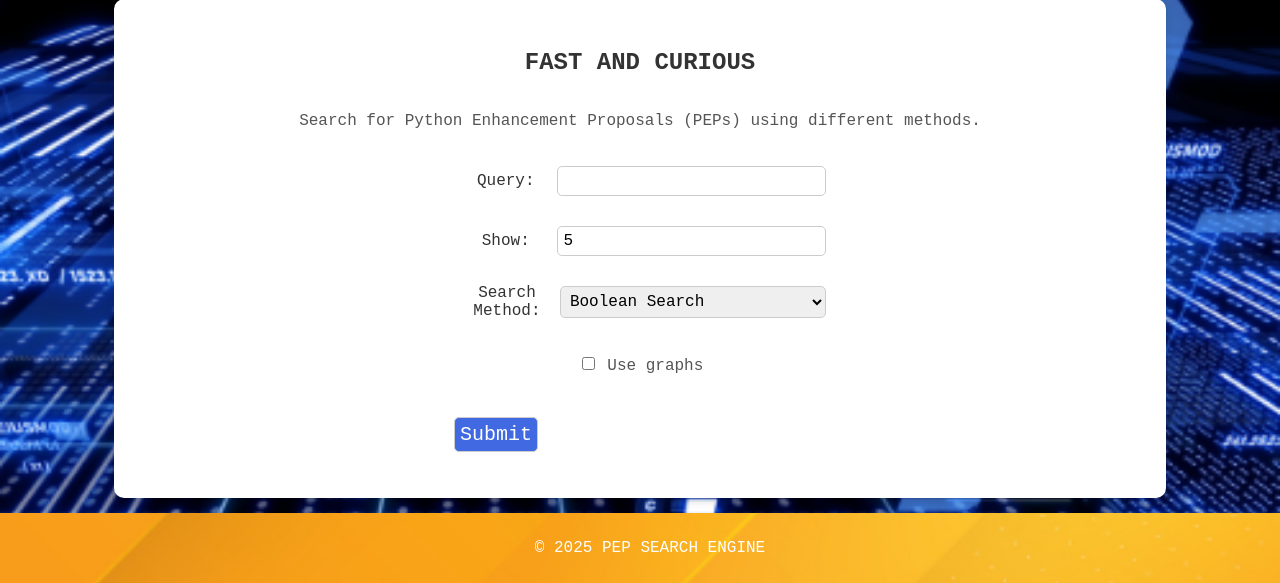
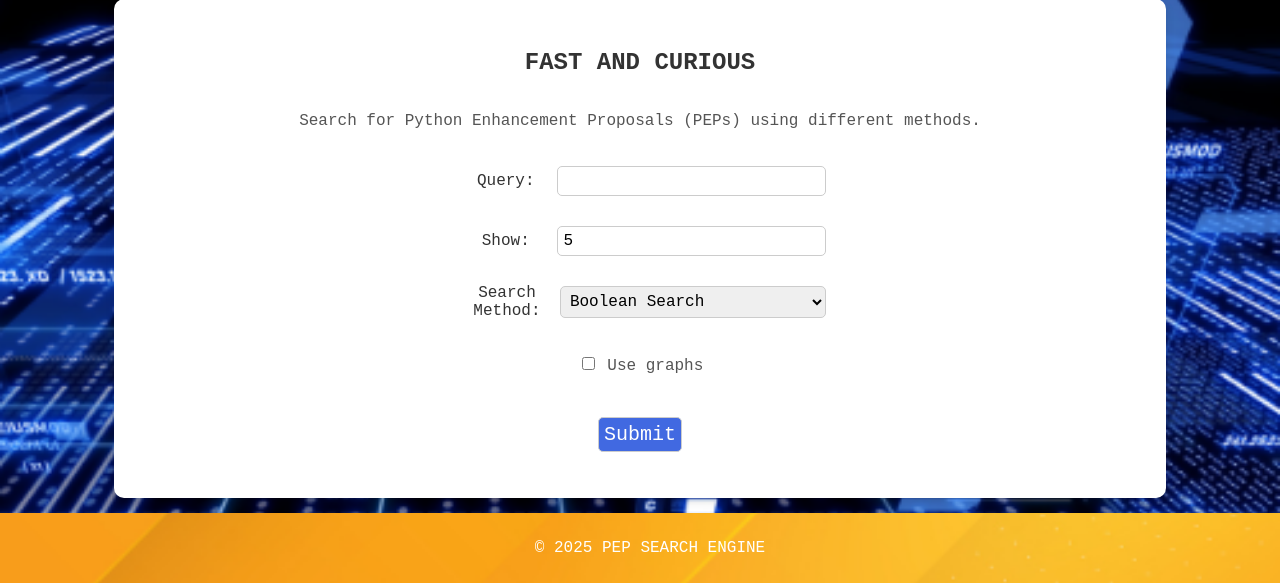
Before and after one commit to ashtonkhd/NLP-application, a Flask app: page / in a window 1280 px wide. Shown: the part 217-800 px from the top of the page. Run offline with Flask 3, Linux system fonts and the light colour scheme; parts of the project's set-up code (start-up, migrations or seed data) failed here and were passed over.

Commit message:
css modified

```diff
--- a/static/css/main.css
+++ b/static/css/main.css
@@ -69,8 +69,6 @@ select {
 
 /* --- Submit Button --- */
 input[type="submit"] {
-  display: block;
-  width: auto;
   padding: 20px 40px;
   background-color: #4169E1; /* 14A76C */
   color: white;
```
